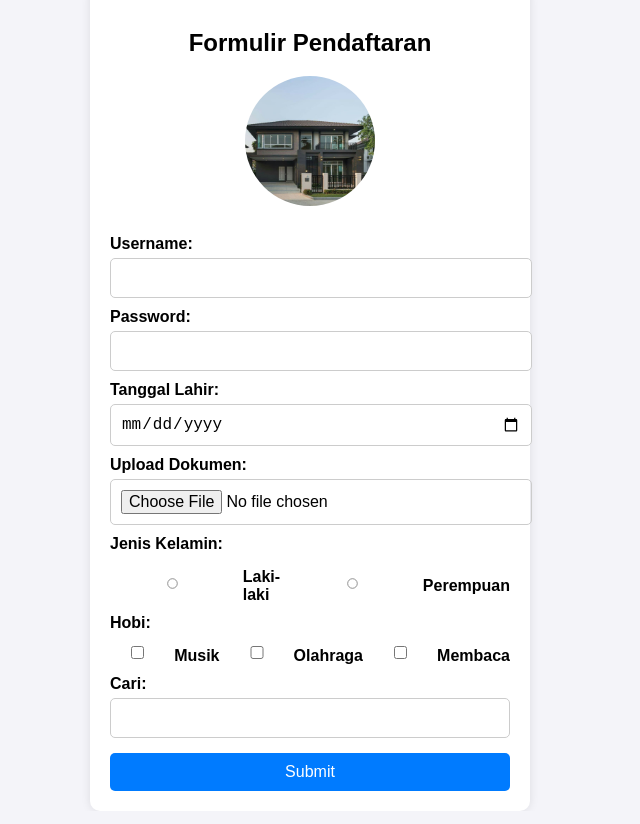
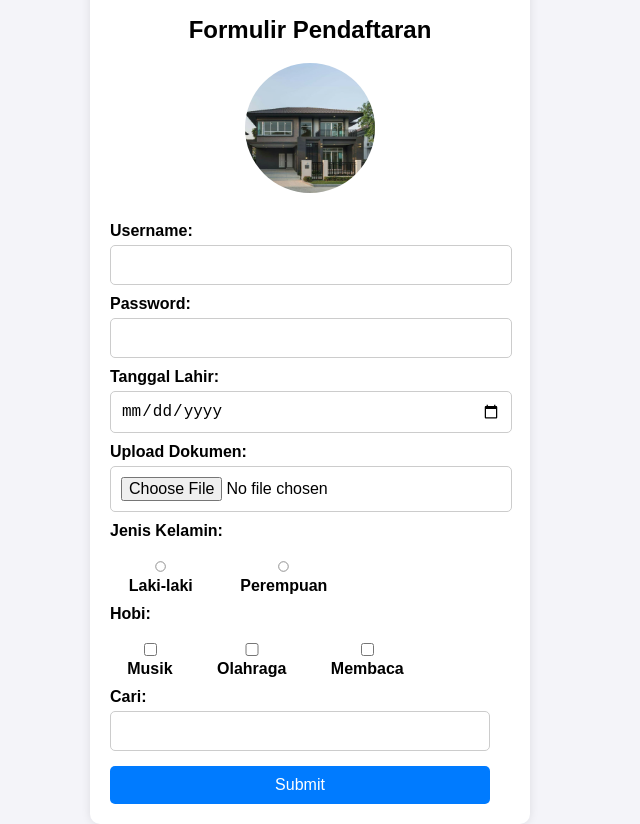
Before and after one commit to AndhikhaHilmanR/pw2, a plain HTML site: page 2.html in a window 1280 px wide. Shown: the whole page, without its empty margins (330-970 px from the left). Drawn offline with Linux system fonts and the light colour scheme.

Commit message:
Update 2.html

```diff
--- a/2.html
+++ b/2.html
@@ -40,16 +40,17 @@
         form {
             display: flex;
             flex-direction: column;
+            align-items: flex-start;
         }
 
         label {
-            text-align: left;
             font-weight: bold;
             margin-top: 10px;
+            display: block;
         }
 
         input, button {
-            width: 100%;
+            width: calc(100% - 20px);
             padding: 10px;
             margin-top: 5px;
             border-radius: 5px;
@@ -57,18 +58,21 @@
             font-size: 16px;
         }
 
-        /* Styling khusus untuk radio dan checkbox */
+        /* Styling untuk radio dan checkbox agar lebih rapi */
         .radio-group, .checkbox-group {
             display: flex;
-            justify-content: start;
-            gap: 10px;
+            gap: 15px;
             margin-top: 5px;
-            align-items: center;
         }
 
-        /* Mengecilkan ukuran radio button */
+        .radio-group label, .checkbox-group label {
+            margin-left: 5px;
+        }
+
+        /* Ukuran radio button lebih kecil */
         .radio-group input[type="radio"] {
-            transform: scale(0.8); /* Perkecil ukuran radio button */
+            transform: scale(0.8);
+            margin-right: 5px;
         }
 
         /* Tombol submit */
@@ -93,11 +97,11 @@
             }
 
             .profile-img {
-                max-width: 120px; /* Ukuran sedikit dikurangi untuk layar kecil */
+                max-width: 120px;
             }
 
             .radio-group input[type="radio"] {
-                transform: scale(0.7); /* Lebih kecil lagi untuk layar kecil */
+                transform: scale(0.7);
             }
         }
     </style>
@@ -126,20 +130,15 @@
 
             <label>Jenis Kelamin:</label>
             <div class="radio-group">
-                <input type="radio" id="male" name="gender" value="Laki-laki">
-                <label for="male">Laki-laki</label>
-                <input type="radio" id="female" name="gender" value="Perempuan">
-                <label for="female">Perempuan</label>
+                <label><input type="radio" id="male" name="gender" value="Laki-laki"> Laki-laki</label>
+                <label><input type="radio" id="female" name="gender" value="Perempuan"> Perempuan</label>
             </div>
 
             <label>Hobi:</label>
             <div class="checkbox-group">
-                <input type="checkbox" id="music" name="hobby" value="Musik">
-                <label for="music">Musik</label>
-                <input type="checkbox" id="sports" name="hobby" value="Olahraga">
-                <label for="sports">Olahraga</label>
-                <input type="checkbox" id="reading" name="hobby" value="Membaca">
-                <label for="reading">Membaca</label>
+                <label><input type="checkbox" id="music" name="hobby" value="Musik"> Musik</label>
+                <label><input type="checkbox" id="sports" name="hobby" value="Olahraga"> Olahraga</label>
+                <label><input type="checkbox" id="reading" name="hobby" value="Membaca"> Membaca</label>
             </div>
 
             <label for="search">Cari:</label>
```
